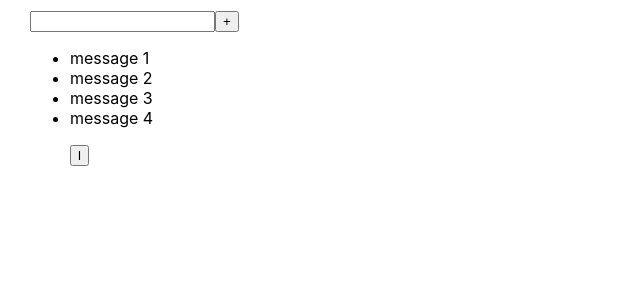
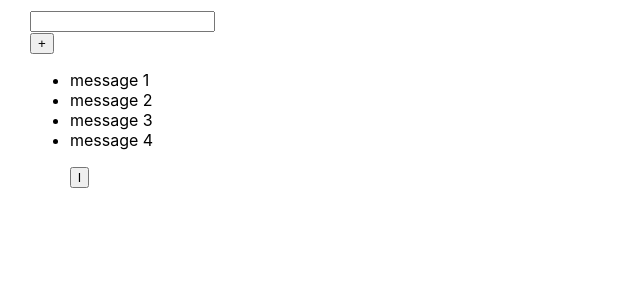
Before and after one commit to regggulus/Microtask_project, a React (Create React App) app: page / in a window 1280 px wide. Shown: the top 300 px of the page, without its empty margins (0-640 px from the left). Built offline with nearby package versions, Linux system fonts and the light colour scheme.

Commit message:
components InputMain.tsx

```diff
--- /dev/null
+++ b/src/Sprint_1/input/InputMain.tsx
@@ -0,0 +1,9 @@
+import React from 'react';
+
+export const InputMain = () => {
+    return (
+        <div>
+            <input type="text"/>
+        </div>
+    );
+};
--- a/src/Sprint_1/input/StateMessage.tsx
+++ b/src/Sprint_1/input/StateMessage.tsx
@@ -1,6 +1,7 @@
 import React, {useState} from 'react';
 import {ButtonUsers} from "../buttonUniversal/ButtonUsers";
 import {ButtonUniversal} from "../buttonUniversal/ButtonUniversal";
+import {InputMain} from "./InputMain";
 
 export const StateMessage = () => {
     const [message, setMessage] = useState([
@@ -11,7 +12,7 @@ export const StateMessage = () => {
     ])
     return (
         <div>
-            <input/>
+            <InputMain/>
             <ButtonUniversal name={'+'} callback={ () => {}}/>
             <ul >
                 {message.map((m, index) => {
```
